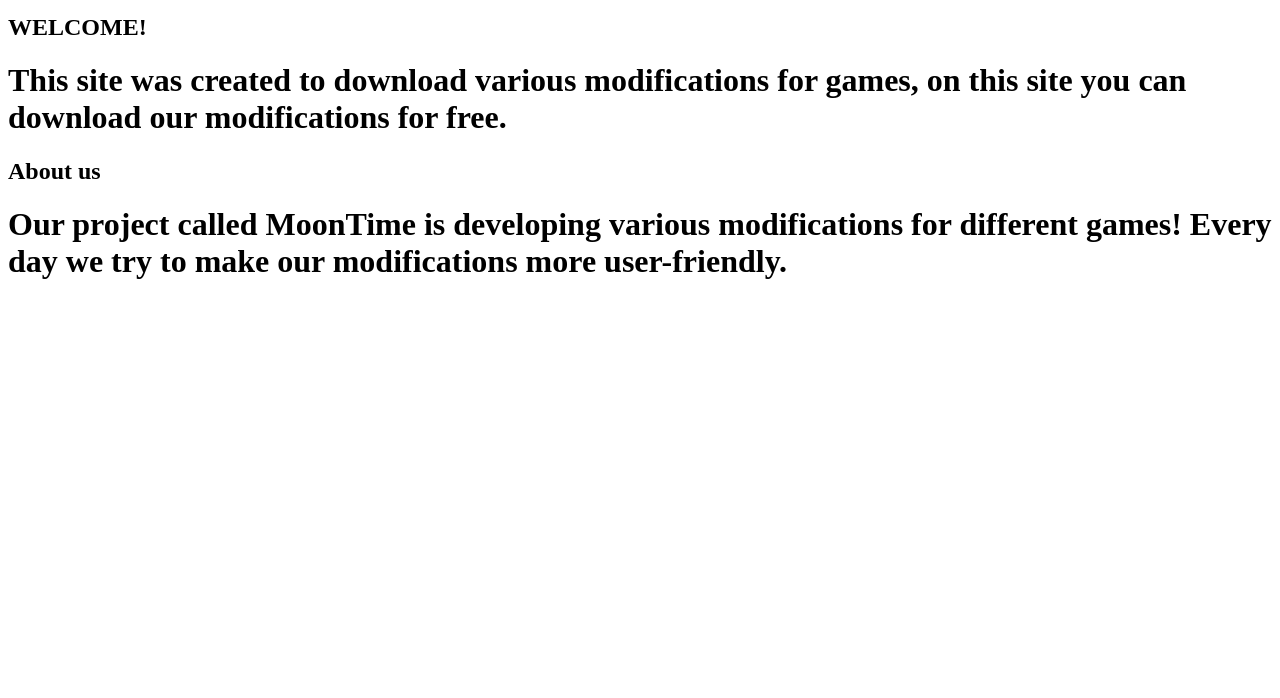
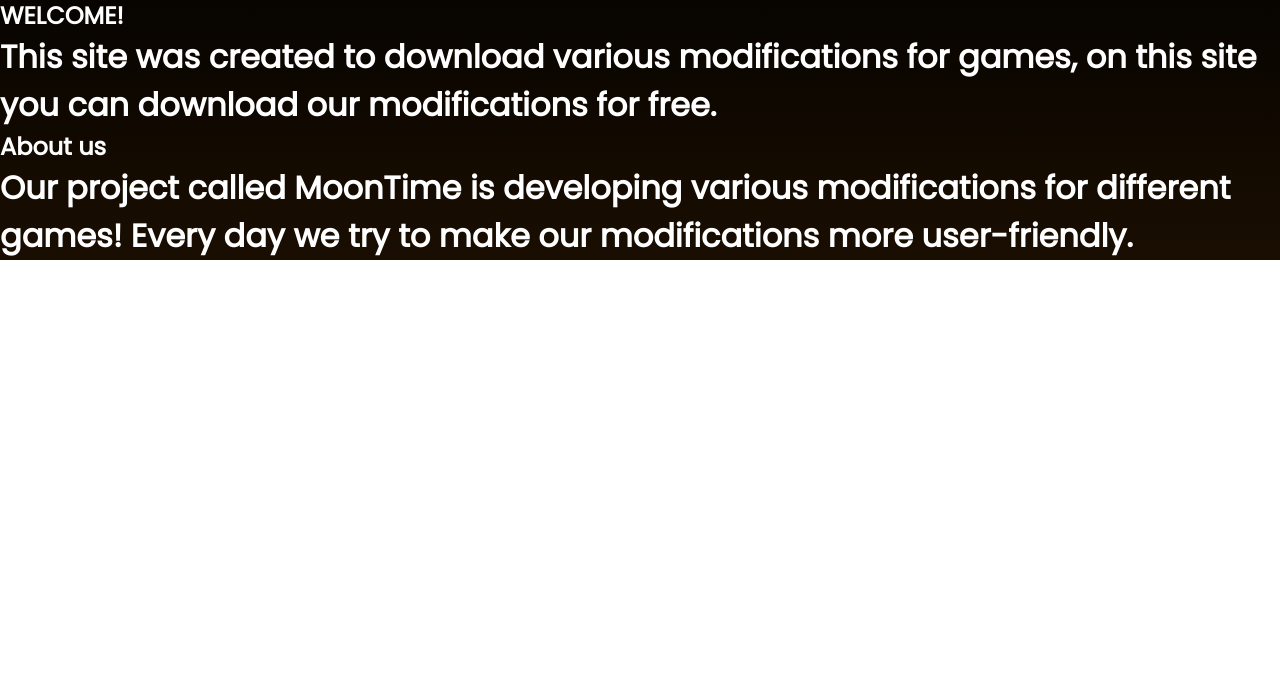
Before and after one commit to FenixTrixmax/TESTPROTECTFENIX, a plain HTML site: page index.html in a window 1280 px wide. Shown: the part 102-800 px from the top of the page. Drawn offline with Linux system fonts and the light colour scheme; files that its build step writes are made by us from their sources.

Commit message:
Update index.html

```diff
--- a/index.html
+++ b/index.html
@@ -5,7 +5,7 @@
 	<meta charset="utf-8">
 	<meta name="viewport" content="width=device-width, initial-scale=1.0">
 	<title>MoonTime.github.io</title>
-	<link rel="stylesheet" href="css/main.css">
+	<link rel="stylesheet" href="assests/css/style.css">
 </head>
 
 <body>
```
